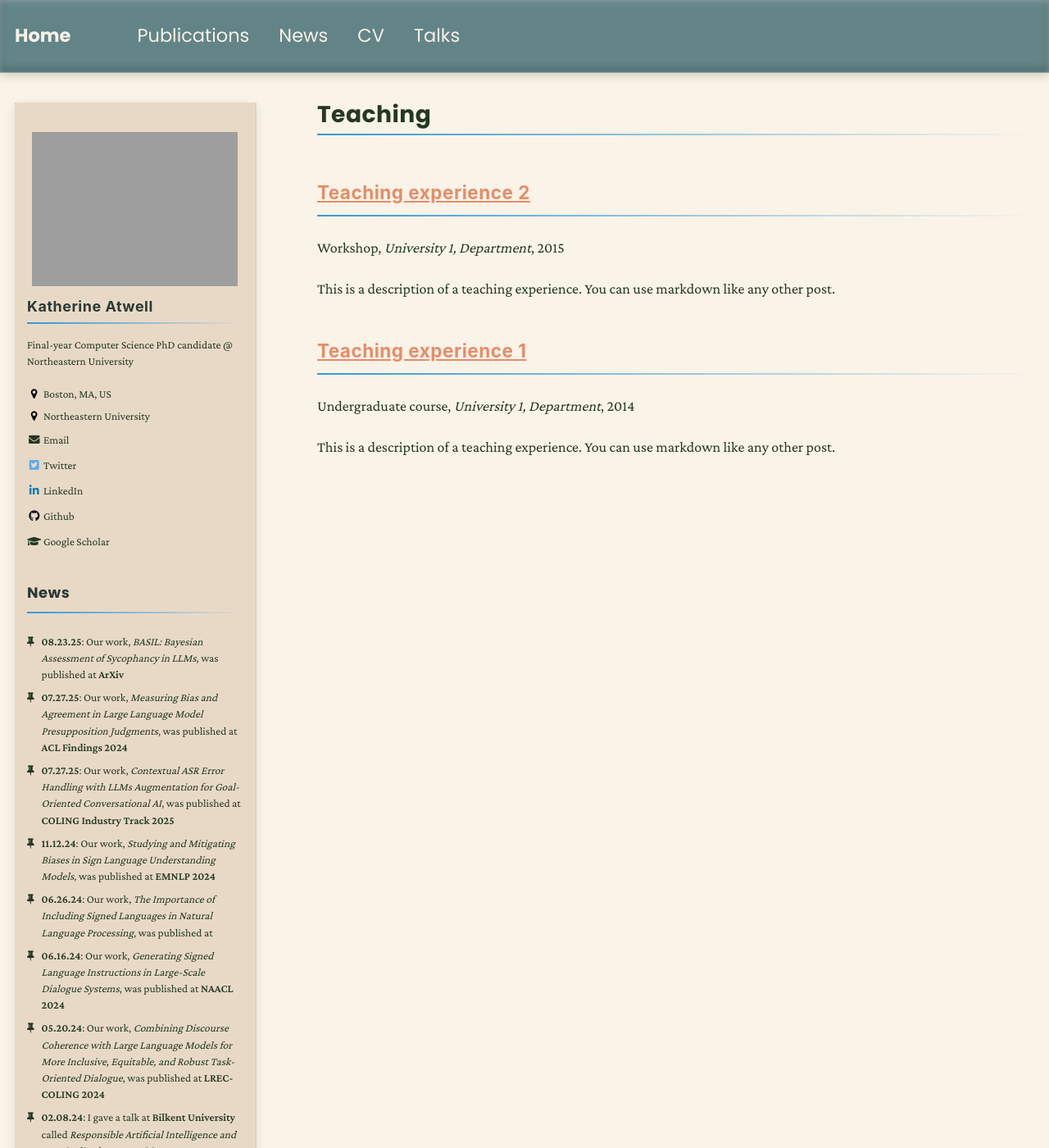
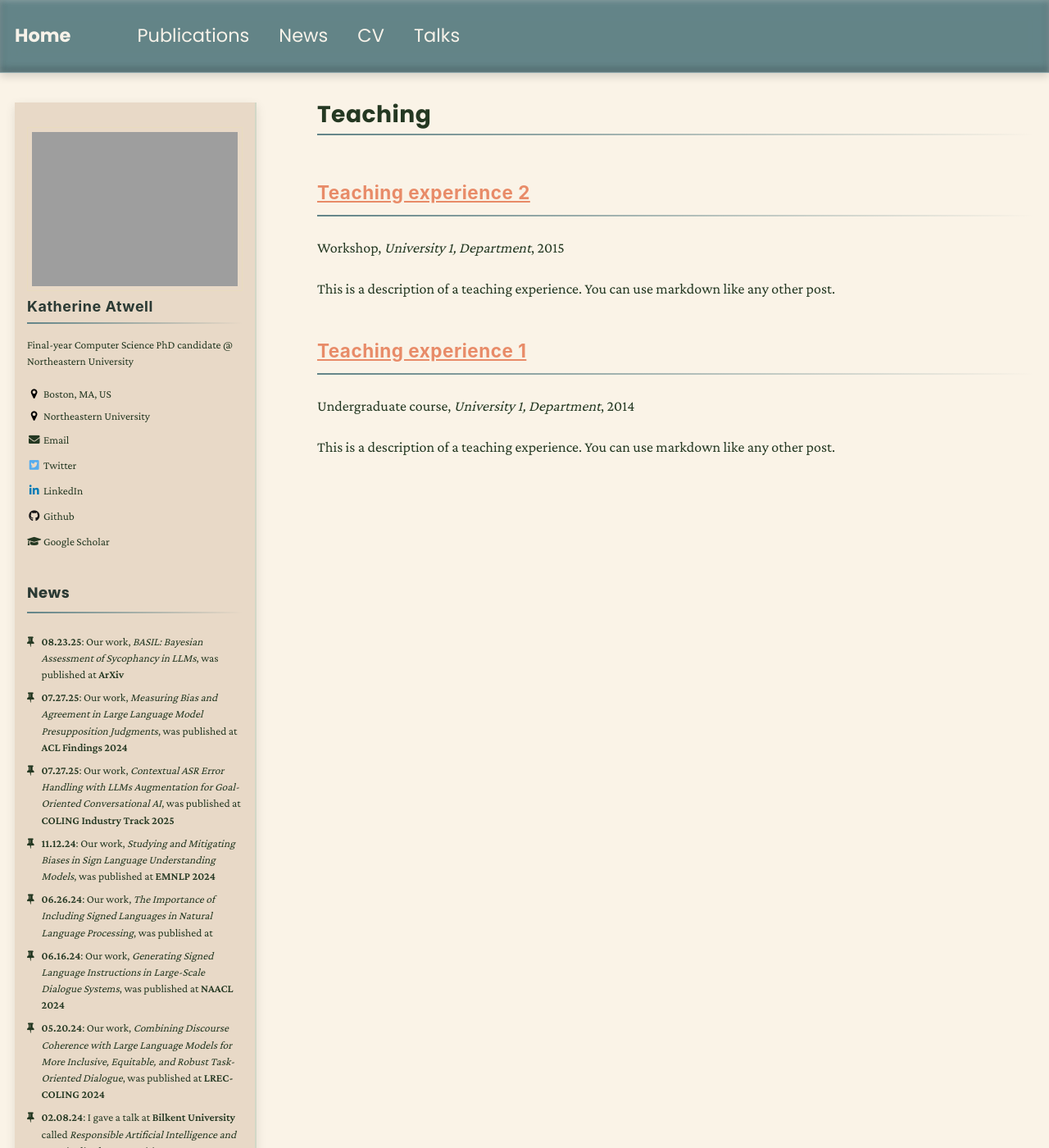
Before and after one commit to katherine-atwell/katherine-atwell.github.io, a Jekyll site: the page built from _pages/teaching.html, in a window 1280 px wide and 1400 px high. Shown: the whole window at 82% size. Built offline with Jekyll 4.4.1, drawn with Linux system fonts in a browser that asks for light colours; nearby versions of some CDN libraries.

Commit message:
update header

```diff
--- a/_sass/_base.scss
+++ b/_sass/_base.scss
@@ -44,7 +44,7 @@ h1::after, h2::after, h3::after {
     content: '';
     display: block;
     height: 2px;
-    background: linear-gradient(to right, #3498db, transparent);
+    background: linear-gradient(to right, #628488, transparent);
     margin-top: 10px;
 }
 
```
